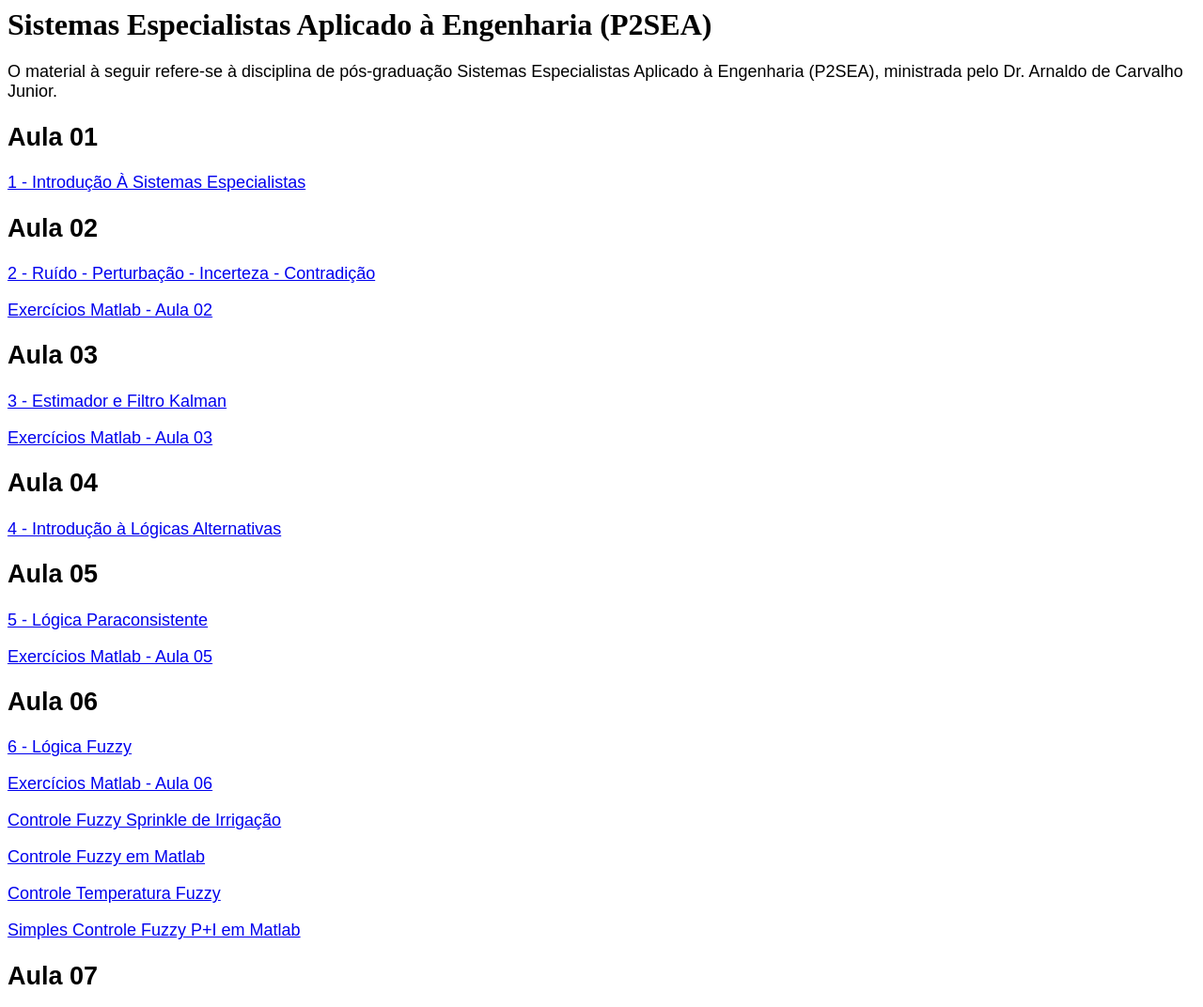
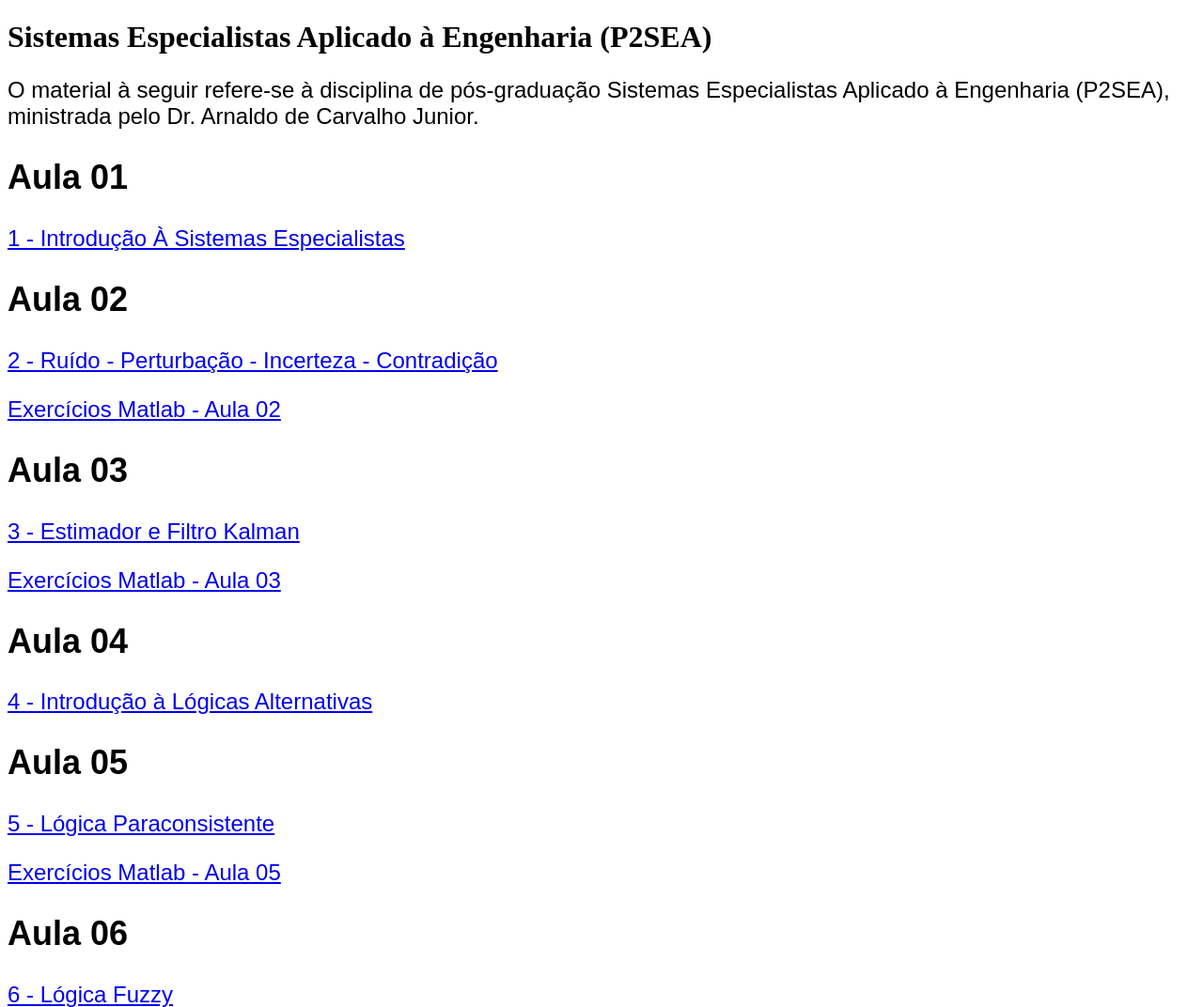
Before and after one commit to BrunoAlves03/27.94, a plain HTML site: page index.html in a window 1280 px wide. Shown: the top 1072 px of the page at 94% size. Drawn offline with Linux system fonts and the light colour scheme.

Commit message:
Add files via upload

```diff
--- a/index.html
+++ b/index.html
@@ -1,40 +1,42 @@
+<!DOCTYPE html>
+<html lang="pt-BR">
+<head>
+    <meta charset="UTF-8">
+    <meta name="viewport" content="width=device-width, initial-scale=1.0">
+    <title>Sistemas Especialistas Aplicado à Engenharia (P2SEA)</title>
+</head>
+<body>
 
-<H1><b>Sistemas Especialistas Aplicado à Engenharia (P2SEA)</b></H1>
+    <h1><strong>Sistemas Especialistas Aplicado à Engenharia (P2SEA)</strong></h1>
 
     <font face="Arial">
 
-<font size="4">
+    <font size="5">
 
-<p>O material à seguir refere-se à disciplina de pós-graduação Sistemas Especialistas Aplicado à Engenharia (P2SEA), ministrada pelo Dr. Arnaldo de Carvalho Junior.<p>
+    <p>O material à seguir refere-se à disciplina de pós-graduação Sistemas Especialistas Aplicado à Engenharia (P2SEA), ministrada pelo Dr. Arnaldo de Carvalho Junior.</p>
 
-<h2><b>Aula 01</b></h2>
- <p><a href="https://github.com/BrunoAlves03/Expert-Systems-/blob/main/1%20-%20Introdu%C3%A7%C3%A3o%20%C3%80%20Sistemas%20Especialistas.pdf ">1 - Introdução À Sistemas Especialistas</a> </p>
+    <h2><strong>Aula 01</strong></h2>
+    <p><a href="https://github.com/BrunoAlves03/Expert-Systems-/blob/main/1%20-%20Introdu%C3%A7%C3%A3o%20%C3%80%20Sistemas%20Especialistas.pdf">1 - Introdução À Sistemas Especialistas</a></p>
 
-<h2><b>Aula 02</b></h2>
+    <h2><strong>Aula 02</strong></h2>
+    <p><a href="https://github.com/BrunoAlves03/Expert-Systems-/blob/main/2%20-%20Ru%C3%ADdo%20-%20Perturba%C3%A7%C3%A3o%20-%20Incerteza%20-%20Contradi%C3%A7%C3%A3o.pdf">2 - Ruído - Perturbação - Incerteza - Contradição</a></p>
 
-<p> <a href="https://github.com/BrunoAlves03/Expert-Systems-/blob/main/2%20-%20Ru%C3%ADdo%20-%20Perturba%C3%A7%C3%A3o%20-%20Incerteza%20-%20Contradi%C3%A7%C3%A3o.pdf">2 - Ruído - Perturbação - Incerteza - Contradição</a> </p>
+    <p><a href="https://drive.google.com/drive/folders/1f-4AUXFaqsKX4IAoLDa7-AArVn-BCIrt">Exercícios Matlab - Aula 02</a></p>
 
+    <h2><strong>Aula 03</strong></h2>
+    <p><a href="https://github.com/BrunoAlves03/Expert-Systems-/blob/main/3%20-%20Estimador%20e%20Filtro%20Kalman.pdf">3 - Estimador e Filtro Kalman</a></p>
 
-<p> <a href="https://drive.google.com/drive/folders/1f-4AUXFaqsKX4IAoLDa7-AArVn-BCIrt"> Exercícios Matlab - Aula 02</a> </p>
+    <p><a href="https://drive.google.com/drive/folders/1OqLc7a4HdaIuAamFVAuKSKc73s6dPIQm">Exercícios Matlab - Aula 03</a></p>
 
-<h2><b>Aula 03</b></h2>
-
-<p><a href="https://github.com/BrunoAlves03/Expert-Systems-/blob/main/3%20-%20Estimador%20e%20Filtro%20Kalman.pdf">3 - Estimador e Filtro Kalman</a> </p>
-
-<p><a href="https://drive.google.com/drive/folders/1OqLc7a4HdaIuAamFVAuKSKc73s6dPIQm"> Exercícios Matlab - Aula 03</a> </p>
-
-<h2><b>Aula 04</b></h2>
-
+    <h2><strong>Aula 04</strong></h2>
     <p><a href="https://github.com/BrunoAlves03/Expert-Systems-/blob/main/4%20-%20Introdu%C3%A7%C3%A3o%20%C3%A0%20L%C3%B3gicas%20Alternativas.pdf">4 - Introdução à Lógicas Alternativas</a></p>
 
-<h2><b>Aula 05</b></h2>
-
+    <h2><strong>Aula 05</strong></h2>
     <p><a href="https://github.com/BrunoAlves03/Expert-Systems-/blob/main/5%20-%20L%C3%B3gica%20Paraconsistente.pdf">5 - Lógica Paraconsistente</a></p>
 
     <p><a href="https://drive.google.com/drive/folders/15IEVtECJ-Ai3ohF2UFw3oPEwklUZISzA">Exercícios Matlab - Aula 05</a></p>
 
-<h2><b>Aula 06</b></h2>
-
+    <h2><strong>Aula 06</strong></h2>
     <p><a href="https://github.com/BrunoAlves03/Expert-Systems-/blob/main/6%20-%20L%C3%B3gica%20Fuzzy.pdf">6 - Lógica Fuzzy</a></p>
 
     <p><a href="https://drive.google.com/drive/folders/19NGCoFHjQPDanZNk-FSrMKlDuxAnTN5x">Exercícios Matlab - Aula 06</a></p>
@@ -47,8 +49,7 @@
 
     <p><a href="https://github.com/BrunoAlves03/Expert-Systems-/blob/main/Simples%20Controle%20Fuzzy%20P%2BI%20em%20Matlab.pdf">Simples Controle Fuzzy P+I em Matlab</a></p>
 
-<h2><b>Aula 07</b></h2>
-
+    <h2><strong>Aula 07</strong></h2>
     <p><a href="https://github.com/BrunoAlves03/Expert-Systems-/blob/main/7%20-%20Introdu%C3%A7%C3%A3o%20%C3%A0%20Redes%20Neurais%20Artificiais.pdf">7 - Introdução à Redes Neurais Artificiais</a></p>
 
     <p><a href="https://github.com/BrunoAlves03/Expert-Systems-/blob/main/7.1.CNNs.pdf">7.1.CNNs</a></p>
@@ -57,4 +58,7 @@
 
     <p><a href="https://drive.google.com/drive/folders/1qYHy08w_S_A8kqT5Mkrwya8ITSBPYvTj">Exercícios Scilab - Aula 07</a></p>
 
-</font> <br />
+    </font>
+
+</body>
+</html>
```
Lines whose indentation alone changed are shown as unchanged.
